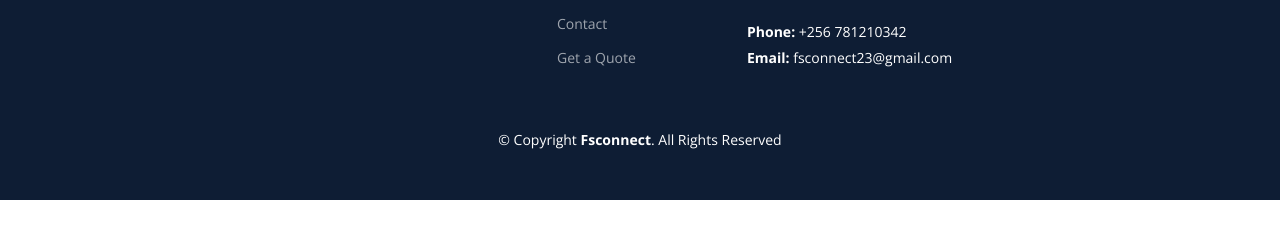
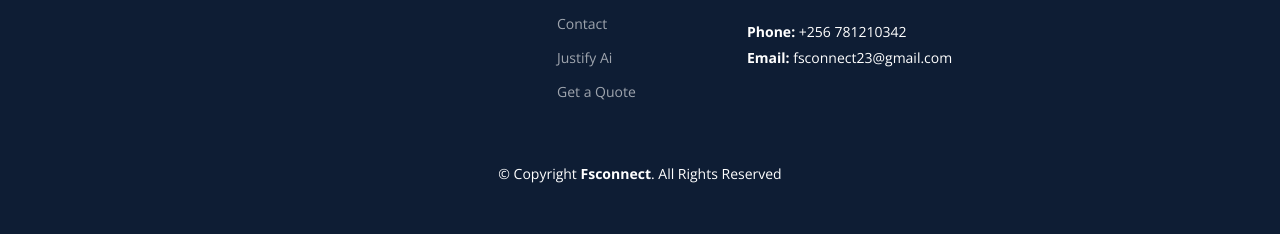
Before and after one commit to losuk/fsconnect, a plain HTML site: page about.html in a window 1280 px wide. Shown: the part 1366-1600 px from the top of the page. Before the commit the page ends 1566 px from the top, so only its background shows below. Drawn offline with nearby package versions, Linux system fonts and the light colour scheme; a web font is replaced by a local one.

Commit message:
Add files via upload

```diff
--- a/about.html
+++ b/about.html
@@ -168,6 +168,7 @@
             <li><a href="about.html">About us</a></li>
             <li><a href="services.html">Services</a></li>
             <li><a href="contact.html">Contact</a></li>
+            <li><a href="https://justifyai.netlify.app/" target="_blank">Justify Ai</a></li>
             <li><a class="get-a-quote" href="get-a-quote.html">Get a Quote</a></li>
           </ul>
         </div>
```
Also changed, not shown: contact.html (+1 -0 lines), get-a-quote.html (+1 -0 lines), service-details.html (+1 -0 lines), services.html (+1 -0 lines).
